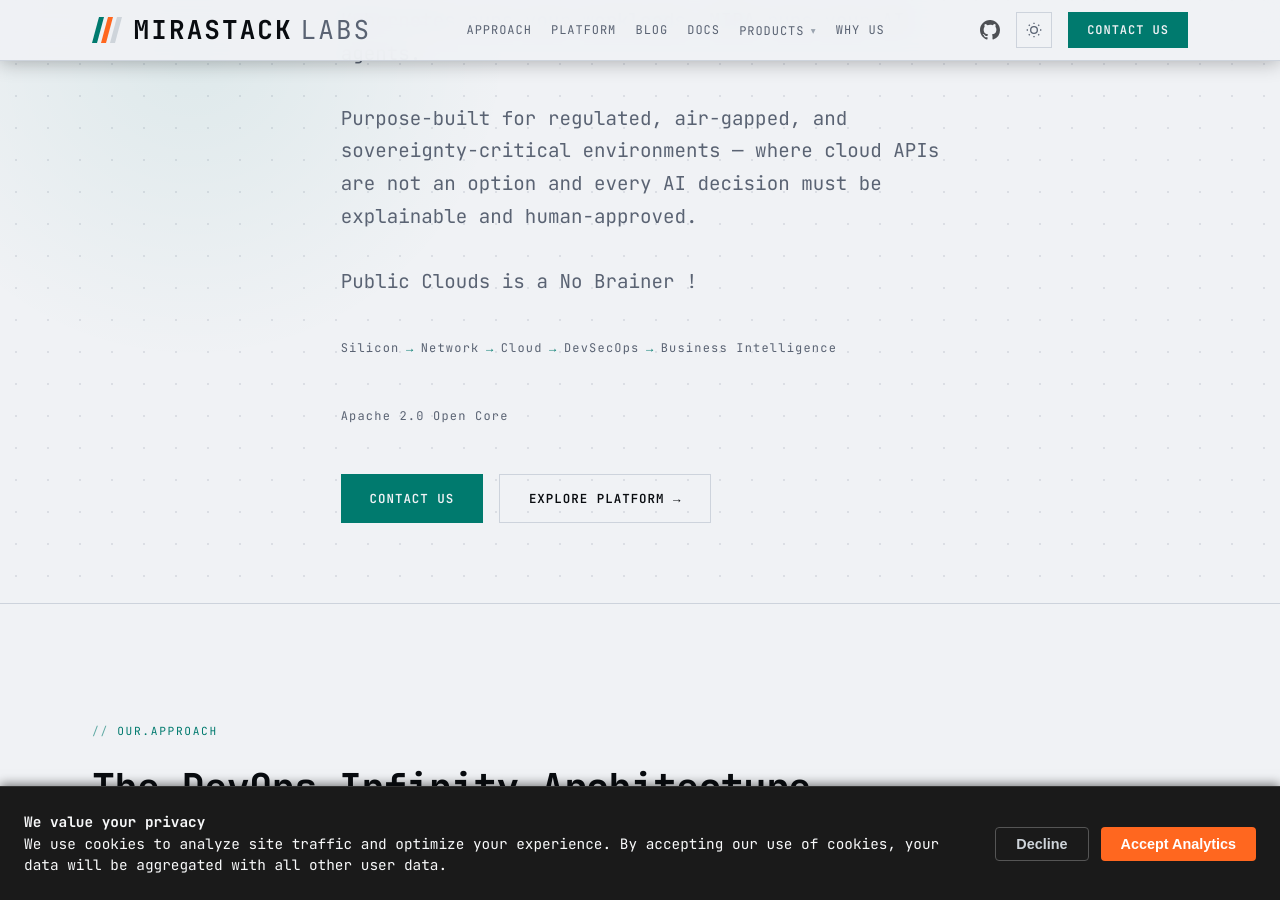
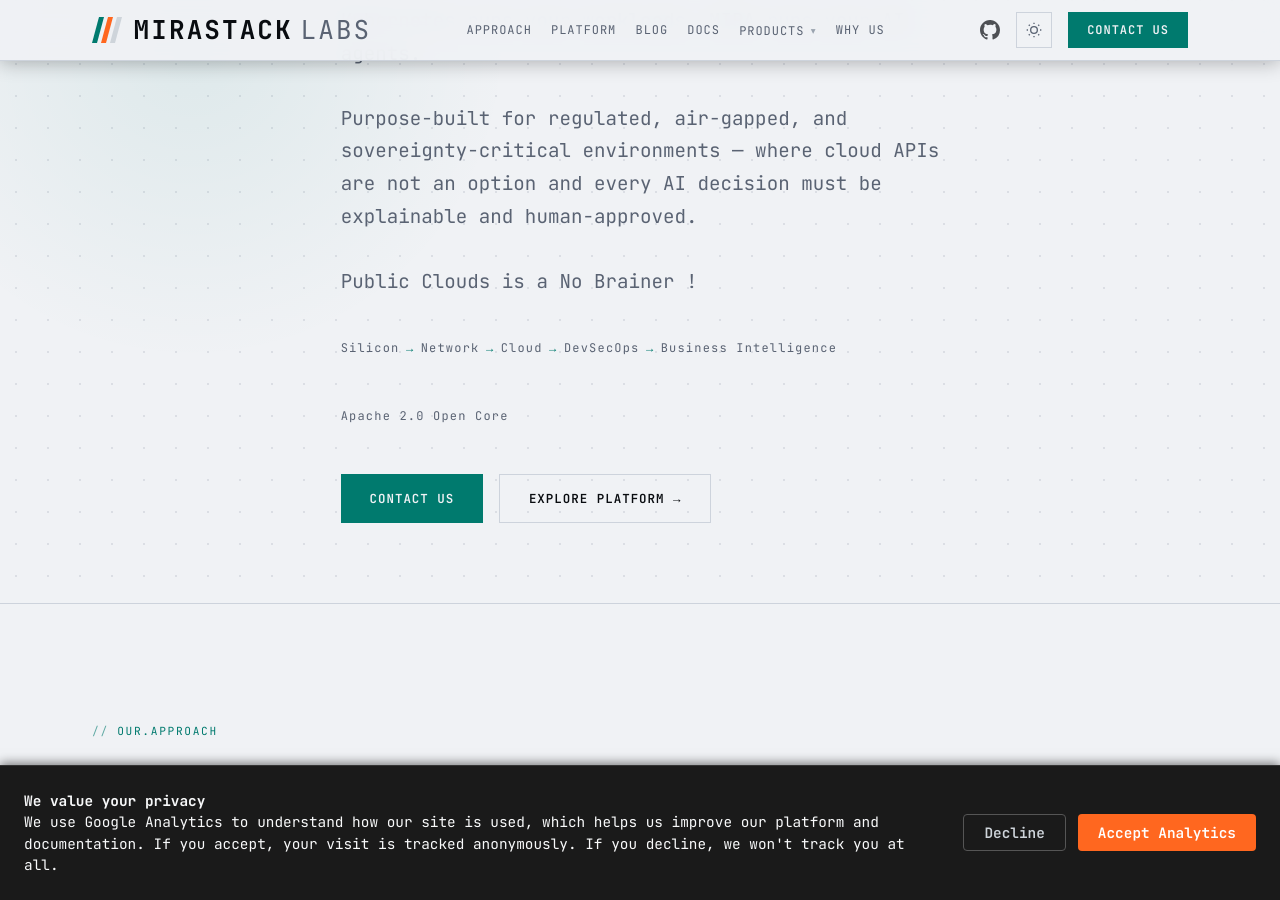
Before and after one commit to mirastacklabs-ai/mirastacklabs-ai.github.io, a Jekyll site: the page built from index.html, in a window 1280 px wide and 900 px high, scrolled down 496 px. Built offline with Jekyll 4.4.1, drawn with Linux system fonts in a browser that asks for light colours.

Commit message:
chore: update cookie banner text for better transparency

```diff
--- a/_includes/cookie-banner.html
+++ b/_includes/cookie-banner.html
@@ -34,6 +34,7 @@
     border: none;
     border-radius: 4px;
     cursor: pointer;
+    font-family: 'JetBrains Mono', 'Courier New', monospace;
     font-weight: 600;
     font-size: 0.9rem;
     transition: opacity 0.2s;
@@ -55,7 +56,7 @@
 <div id="cookie-banner" class="cookie-banner">
   <div class="cookie-banner__text">
     <strong>We value your privacy</strong><br>
-    We use cookies to analyze site traffic and optimize your experience. By accepting our use of cookies, your data will be aggregated with all other user data.
+    We use Google Analytics to understand how our site is used, which helps us improve our platform and documentation. If you accept, your visit is tracked anonymously. If you decline, we won't track you at all.
   </div>
   <div class="cookie-banner__actions">
     <button id="cookie-decline" class="cookie-btn cookie-btn--decline">Decline</button>
```
